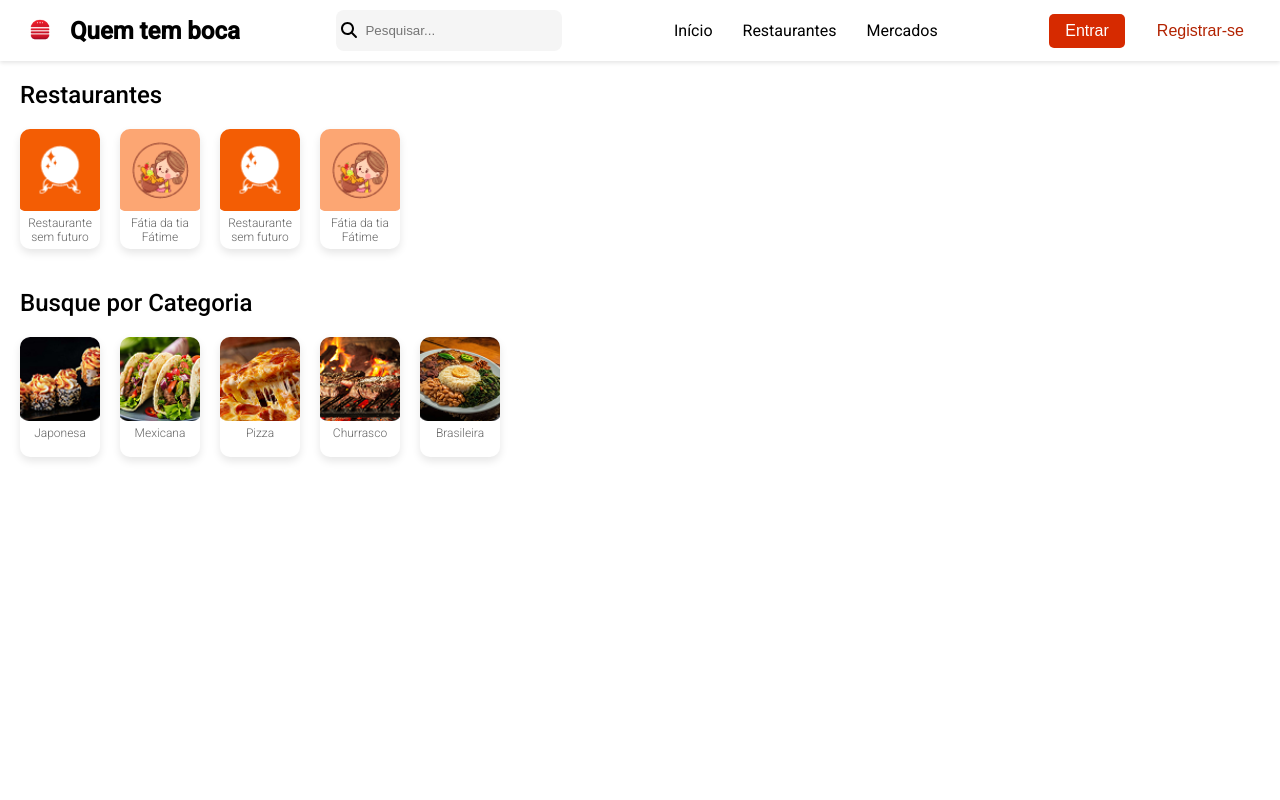
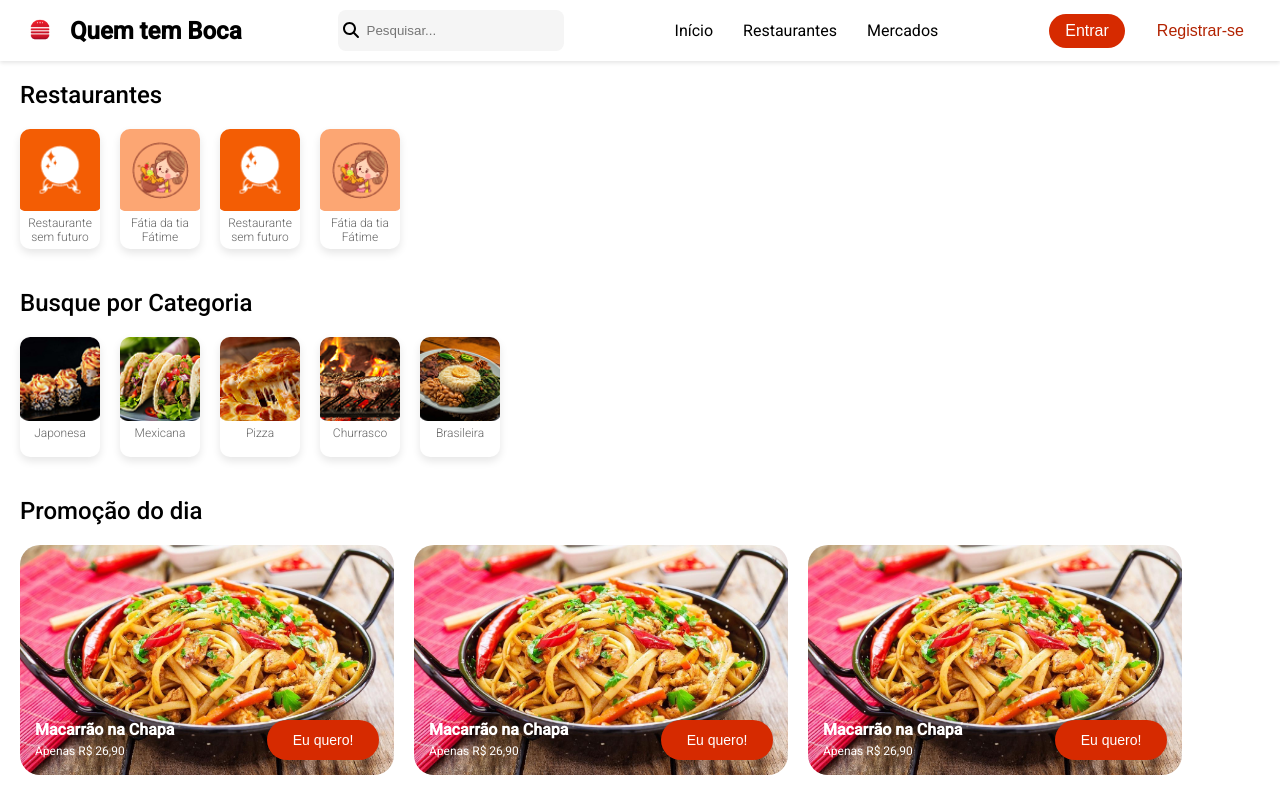
Before and after one commit to LuanLucasGon/teste-grao-front, an Angular app: page / in a window 1280 px wide. Built offline with nearby package versions, Linux system fonts and the light colour scheme.

Commit message:
feat: creating promotion card

```diff
--- a/src/app/components/header/header.component.html
+++ b/src/app/components/header/header.component.html
@@ -2,7 +2,7 @@
   <div class="logo">
     <a routerLink="/">
       <img src="assets/images/logo.png" alt="Logo" />
-      <span>{{ siteName }}</span>
+      <span>Quem tem Boca</span>
     </a>
   </div>
 
--- a/src/app/components/header/header.component.scss
+++ b/src/app/components/header/header.component.scss
@@ -84,7 +84,7 @@
     color: white;
     border: none;
     padding: 8px 16px;
-    border-radius: 5px;
+    border-radius: 20px;
     cursor: pointer;
     font-size: 16px;
 
@@ -98,7 +98,7 @@
     color: #b22200;
     border: none;
     padding: 8px 16px;
-    border-radius: 5px;
+    border-radius: 20px;
     cursor: pointer;
     font-size: 16px;
 
--- /dev/null
+++ b/src/app/models/promotion.model.ts
@@ -0,0 +1,6 @@
+export interface PromotionModel {
+  id: string,
+  title: string,
+  price: string,
+  imageUrl: string,
+}
--- a/src/app/pages/home/home.component.html
+++ b/src/app/pages/home/home.component.html
@@ -24,4 +24,24 @@
       </div>
     </div>
   </div>
+
+  <div class="promotion-list-container">
+    <h2>Promoção do dia</h2>
+    <div class="promotion-list">
+      <div class="promotion-item" *ngFor="let promotion of promotions">
+        <div class="promotion-card" [style.backgroundImage]="'url(' + promotion.imageUrl + ')'">
+          <div class="promotion-info-container">
+            <div class="promo-info">
+              <h3>{{ promotion.title }}</h3>
+              <span>Apenas {{ promotion.price }}</span>
+            </div>
+            <div class="btn-container">
+              <button class="buy-button">Eu quero!</button>
+            </div>
+          </div>
+        </div>
+      </div>
+    </div>
+  </div>
+
 </main>
--- a/src/app/pages/home/home.component.scss
+++ b/src/app/pages/home/home.component.scss
@@ -1,5 +1,5 @@
 .restaurant-list-container, .category-list-container {
-  max-width: 1200px;
+  max-width: 100%;
   margin: 0;
   padding: 20px;
   text-align: left;
@@ -65,3 +65,86 @@ h2 {
     width: 100%;
   }
 }
+
+.promotion-list-container {
+  max-width: 100%;
+  padding: 20px;
+  margin: 0;
+  text-align: left;
+
+  h2 {
+    font-size: 24px;
+    margin: 0;
+    margin-bottom: 20px;
+    color: #000;
+    font-weight: 500;
+    text-align: left;
+  }
+
+  .promotion-list {
+    display: flex;
+    flex-wrap: wrap;
+    gap: 20px;
+    justify-content: flex-start;
+  }
+
+  .promotion-card {
+    display: flex;
+    flex-direction: column;
+    justify-content: flex-end;
+    width: 344px;
+    height: 200px;
+    border-radius: 20px;
+    padding: 15px;
+    background-size: cover;
+    background-position: center;
+
+    .promotion-info-container{
+      display: flex;
+      flex-direction: row;
+      justify-content: space-between;
+
+      .promo-info{
+        display: flex;
+        flex-direction: column;
+        gap: 5px;
+
+        h3 {
+          margin: 0;
+          color: #fff;
+          font-size: 16px;
+        }
+
+        span {
+          color:#fff;
+          font-size: 12px;
+        }
+      }
+
+      .btn-container {
+        display: flex;
+        flex-direction: column;
+        justify-content: flex-end;
+
+        .buy-button {
+          background-color: #d62a00;
+          color: #fff;
+          width: 112px;
+          height: 39px;
+          padding: 20px;
+          border: none;
+          border-radius: 20px;
+          cursor: pointer;
+          font-size: 14px;
+          display: flex;
+          align-items: center;
+          justify-content: center;
+
+          &:hover {
+            background: #b22200;
+          }
+        }
+      }
+    }
+  }
+}
--- a/src/app/pages/home/home.component.ts
+++ b/src/app/pages/home/home.component.ts
@@ -5,6 +5,8 @@ import { CommonModule } from '@angular/common';
 import { RestaurantService } from '../../services/restaurant-service';
 import { CategoryService } from '../../services/category.service';
 import { CategoryModel } from '../../models/category.model';
+import { PromotionModel } from '../../models/promotion.model';
+import { PromotionService } from '../../services/promotion.service';
 
 @Component({
   selector: 'app-home',
@@ -16,8 +18,9 @@ import { CategoryModel } from '../../models/category.model';
 export class HomeComponent {
   restaurants: RestaurantModel[] = [];
   categories: CategoryModel[] = [];
+  promotions: PromotionModel[] = [];
 
-  constructor(private restaurantService: RestaurantService, private categoryService: CategoryService) {}
+  constructor(private restaurantService: RestaurantService, private categoryService: CategoryService, private promotionService: PromotionService) {}
 
   ngOnInit(): void {
     this.restaurantService.getRestaurants().subscribe((data) => {
@@ -27,5 +30,10 @@ export class HomeComponent {
     this.categoryService.getCategories().subscribe((data) => {
       this.categories = data;
     });
+
+    this.promotionService.getPromotions().subscribe((data) => {
+      this.promotions = data;
+    });
+
   }
 }
--- /dev/null
+++ b/src/app/services/promotion.service.ts
@@ -0,0 +1,41 @@
+import { Injectable } from '@angular/core';
+import { PromotionModel } from '../models/promotion.model';
+import { HttpClient } from '@angular/common/http';
+import { delay, Observable, of } from 'rxjs';
+
+@Injectable({
+  providedIn: 'root'
+})
+export class PromotionService {
+  private readonly API_URL = 'https://api.meusite.com/restaurantes';
+  private readonly USE_MOCK = true;
+
+  private readonly mocksPromotions: PromotionModel[] = [
+    {
+      id: "1",
+      title: 'Macarrão na Chapa',
+      price: "R$ 26,90",
+      imageUrl: 'assets/images/promotions/macarrao.jpg'
+    },
+    {
+      id: "2",
+      title: 'Macarrão na Chapa',
+      price: "R$ 26,90",
+      imageUrl: 'assets/images/promotions/macarrao.jpg'
+    },
+    {
+      id: "3",
+      title: 'Macarrão na Chapa',
+      price: "R$ 26,90",
+      imageUrl: 'assets/images/promotions/macarrao.jpg'
+    }
+  ];
+
+  constructor(private http: HttpClient) { }
+
+  getPromotions(): Observable<PromotionModel[]> {
+    return this.USE_MOCK
+      ? of(this.mocksPromotions).pipe(delay(500))
+      : this.http.get<PromotionModel[]>(this.API_URL);
+  }
+}
```
Also changed, not shown: src/assets/images/promotions/macarrao.jpg (added), 1 other file (tests, documents, lock files or other folders).
